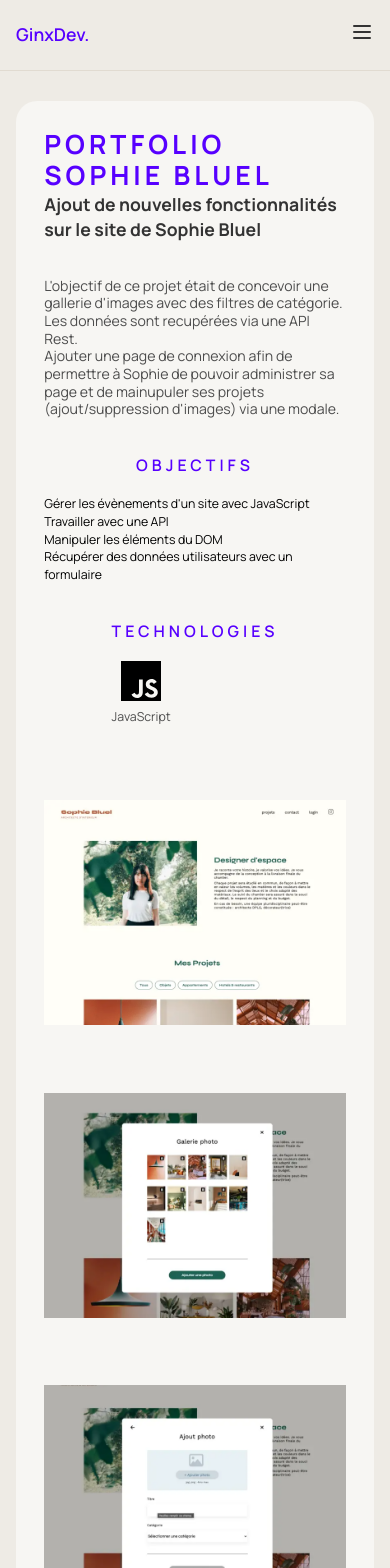
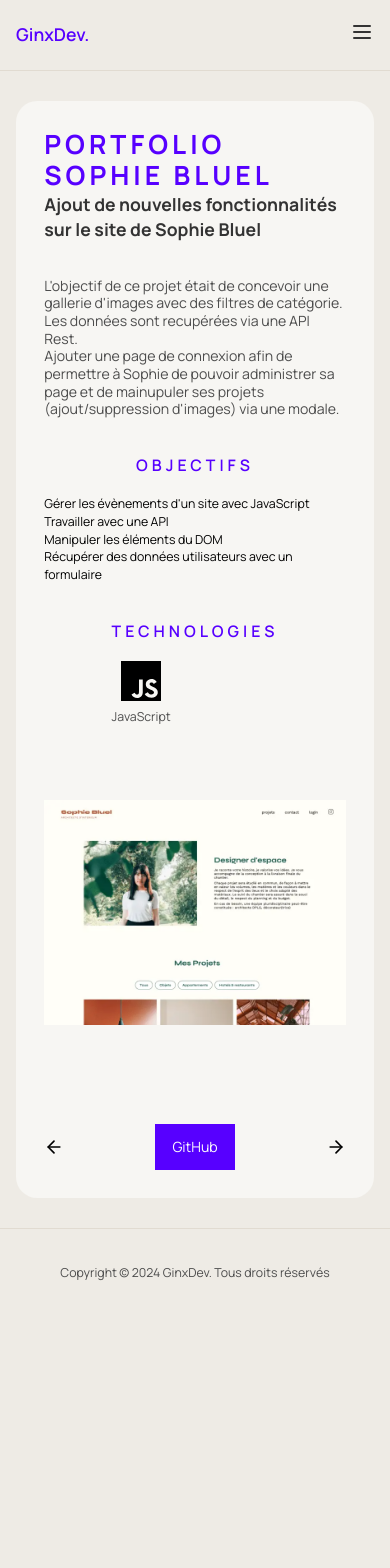
Before and after one commit to ginx836/My-Portfolio, a Next.js app: page /portfolio/1 in a window 390 px wide. Shown: the top 1568 px of the page. After the commit the page ends 1317 px from the top, so only its background shows below. Built offline with nearby package versions, Linux system fonts and the light colour scheme.

Commit message:
Update ImageLayout and responsive

```diff
--- a/app/(root)/portfolio/[id]/page.tsx
+++ b/app/(root)/portfolio/[id]/page.tsx
@@ -61,11 +61,13 @@ export default function PortfolioDetails({ params }: any) {
               </div>
             </div>
 
-            <div className="flex max-tablet:flex-col gap-3 mb-20">
+            <div className="flex max-tablet:flex-col mb-20">
               {project.pictures.map((picture, index) => (
                 <div
                   key={index}
-                  className="relative h-80 w-full rounded-lg overflow-hidden group"
+                  className={`relative h-80 w-full rounded-lg overflow-hidden group ${
+                    index !== 0 ? "max-tablet:hidden" : "block"
+                  }`}
                 >
                   <Image
                     src={picture}
```
